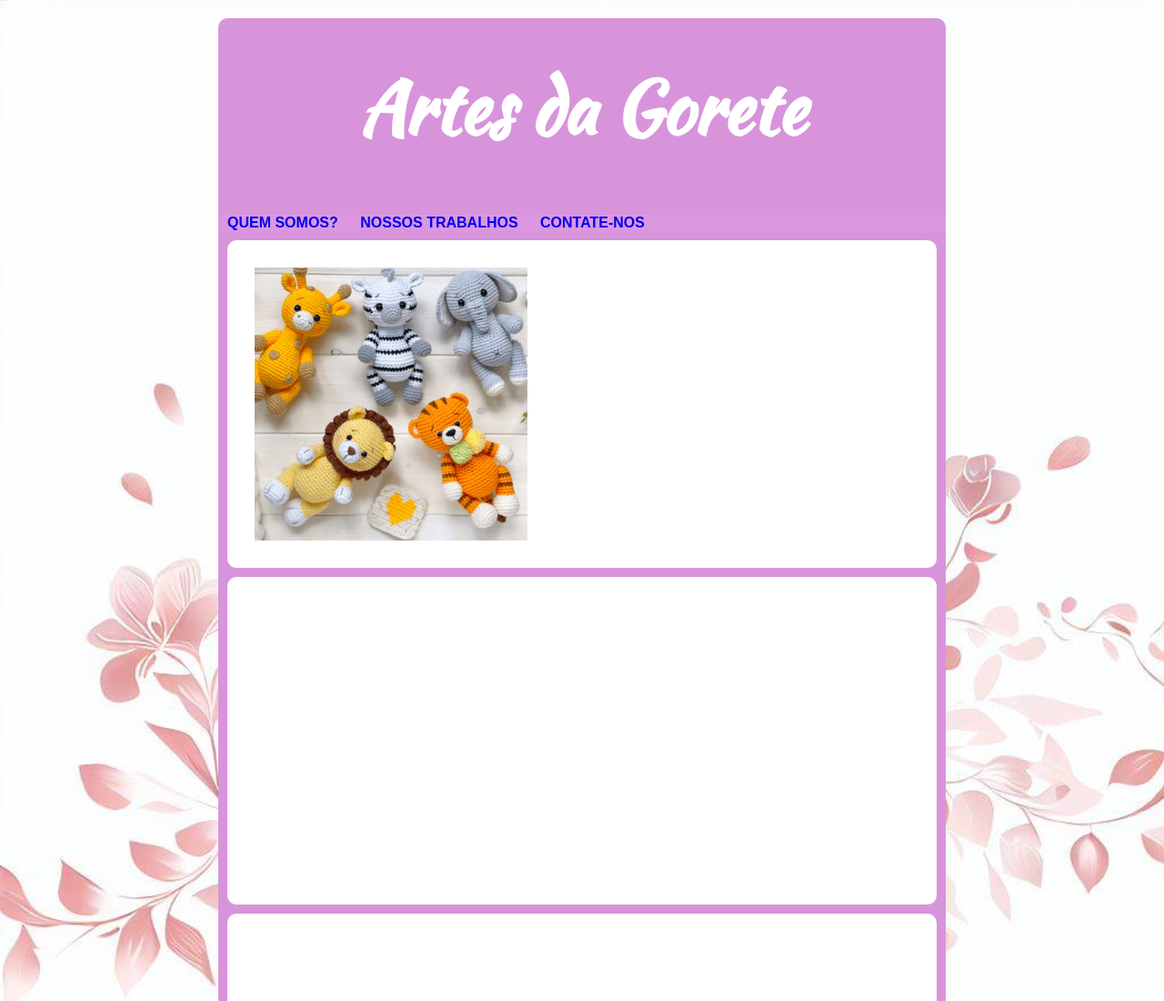
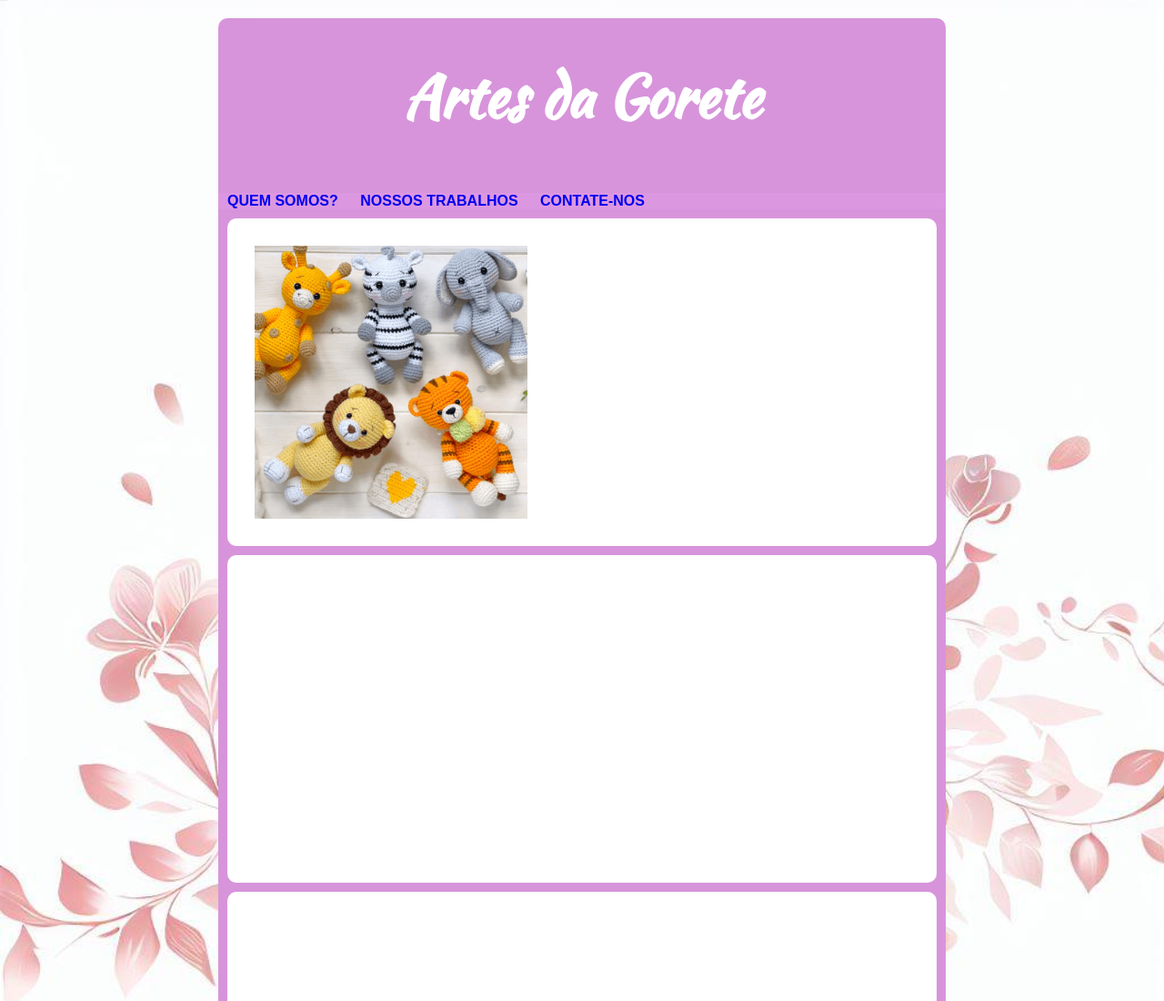
Before and after one commit to magdiellfernandes/projeto-gorete, a plain HTML site: page index.html in a window 1280 px wide. Shown: the top 1100 px of the page at 91% size. Drawn offline with Linux system fonts and the light colour scheme.

Commit message:
atualizando ptoj gorete

```diff
--- a/index.html
+++ b/index.html
@@ -33,13 +33,14 @@
             border-radius: 10px;
         }
 
-        main h1 {
+        main > h1 {
             color: white;
             font-family: 'Padrao';
             font-size: 5em;
             text-align: center;
             margin: 20px;
             padding: 40px;
+            font-size: 5vw;
         }
 
         nav {
```
